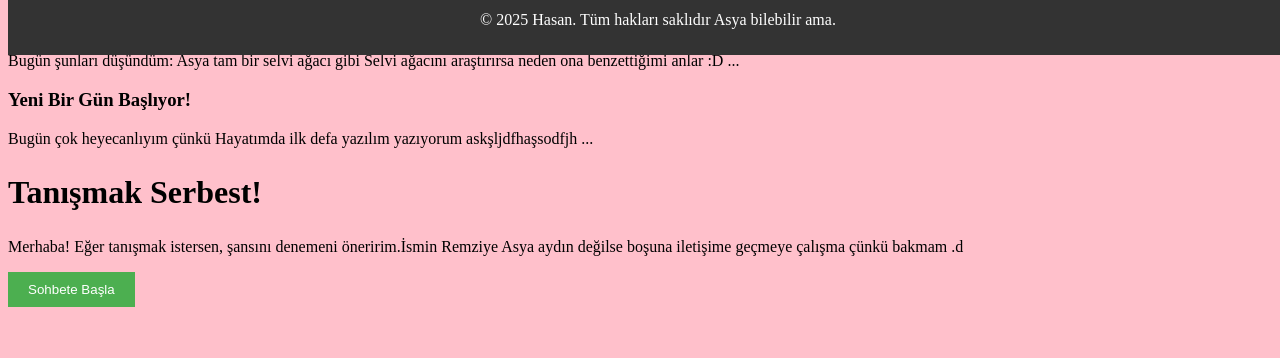
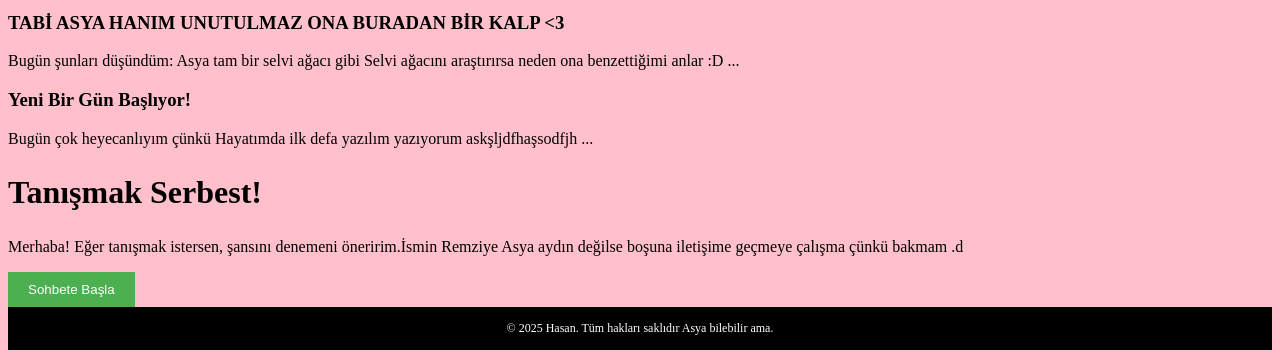
Before and after one commit to hassasins5/hasan-n-d-nyas-, a plain HTML site: page index.html in a window 1280 px wide. Shown: the part 745-1103 px from the top of the page. Before the commit the page ends 1060 px from the top, so only its background shows below. Drawn offline with Linux system fonts and the light colour scheme.

Commit message:
Add files via upload

```diff
--- a/styles.css
+++ b/styles.css
@@ -31,13 +31,11 @@ h2 {
 }
 
 footer {
+    background-color: black;
+    color: white;
     text-align: center;
-    background-color: #333;
-    color: white;
-    padding: 10px;
-    position: fixed;
-    bottom: 0;
-    width: 100%;
+    padding: 2px 0; /* Daha da küçük boşluk */
+    font-size: 12px; /* Yazıyı biraz daha küçült */
 }
 
 button {
```
